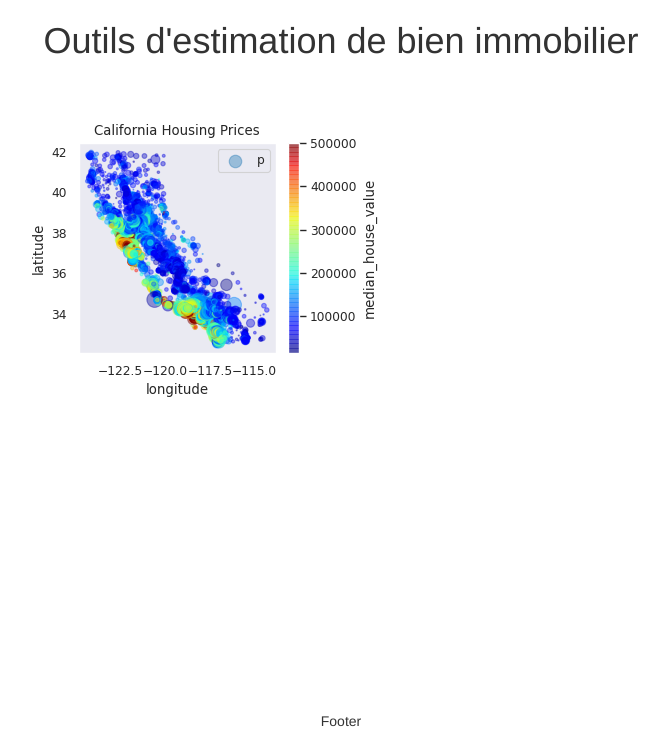
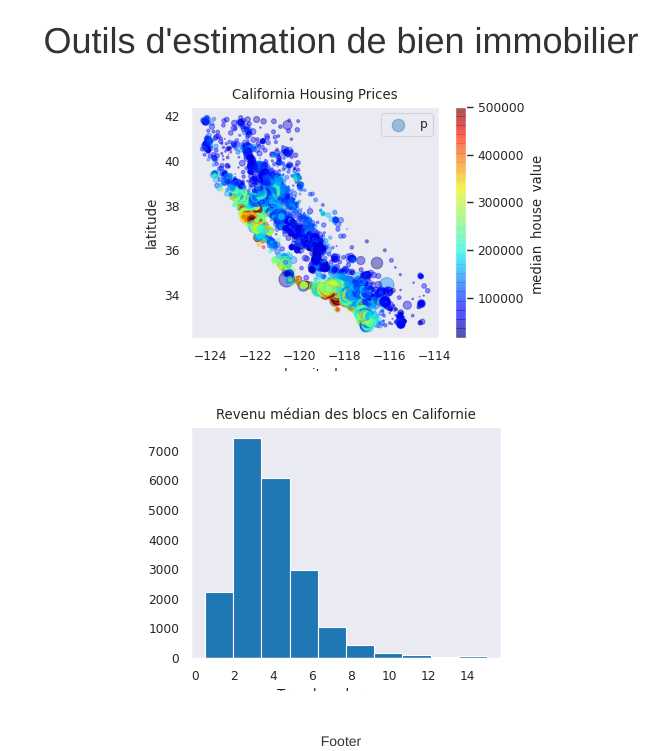
Before and after one commit to julienbosse/Brief_agile, a Flask app: template Estimaison/app/templates/dashboard.html in a window 1280 px wide. Shown: the part 338-1089 px from the top of the page, without its empty margins (299-968 px from the left). Before the commit the page ends 1065 px from the top, so only its background shows below. Run offline with Flask 2, Linux system fonts and the light colour scheme; the template is opened without the code that fills it, so the values that code supplies are empty; some libraries are stand-ins or nearby versions.

Commit message:
figures et dashboard

```diff
--- a/Estimaison/app/templates/dashboard.html
+++ b/Estimaison/app/templates/dashboard.html
@@ -15,7 +15,11 @@
     <h1 align="middle">Outils d'estimation de bien immobilier</h1>
 
     <div align="middle">
-        <img src="{{url_for('static', filename='img/dashboard.png')}}" alt="dashboard" />
+        <img src="{{url_for('static', filename='img/fig_carte.png')}}" alt="dashboard" />
+    </div>
+	<br>
+	<div align="middle">
+        <img src="{{url_for('static', filename='img/fig_income.png')}}" alt="dashboard" />
     </div>
 
 
```
Also changed, not shown: Estimaison/app/static/img/fig_carte.png (added), Estimaison/app/static/img/fig_income.png (added).
